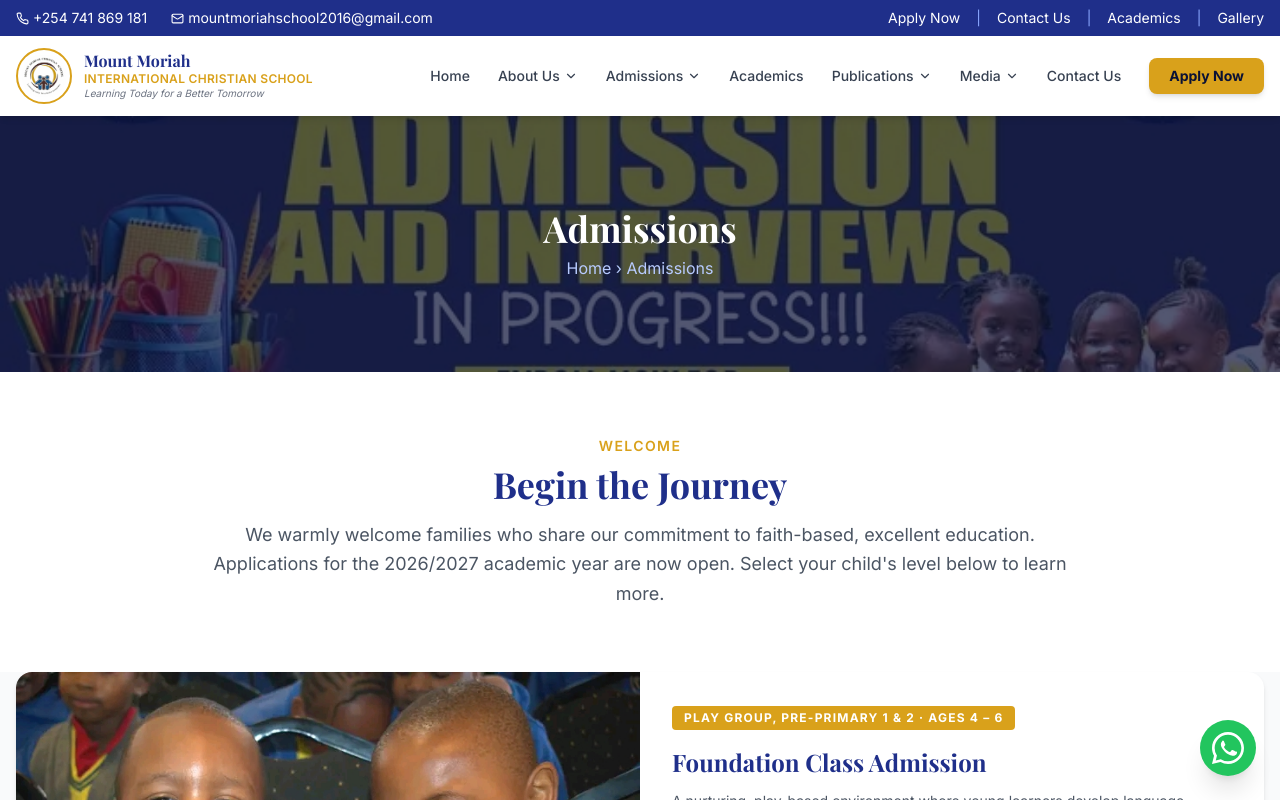
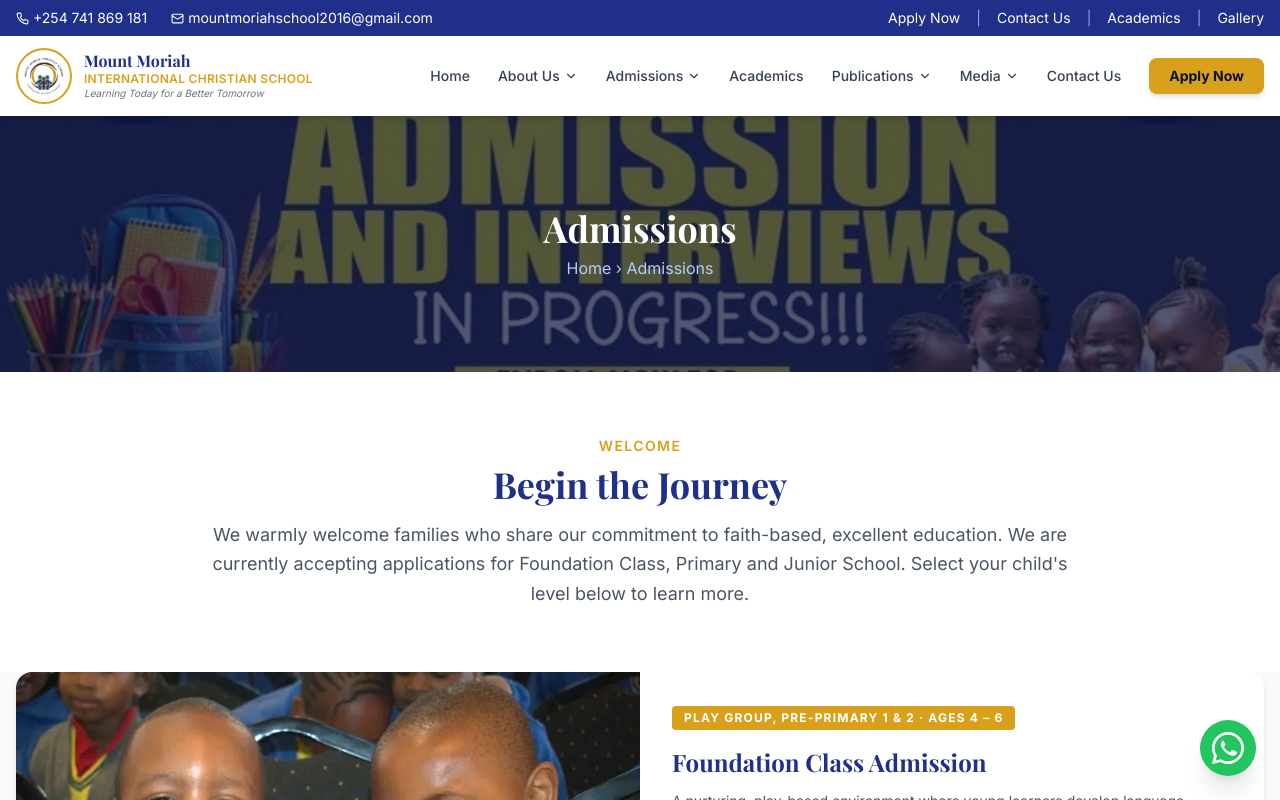
Before and after one commit to Kyle-Poppy/mt.moriahschool, a React (Vite) app: page /admissions in a window 1280 px wide. Shown: the top 800 px of the page. Built offline with nearby package versions, Linux system fonts and the light colour scheme.

Commit message:
added SEO

```diff
--- a/src/pages/Admissions.tsx
+++ b/src/pages/Admissions.tsx
@@ -1,5 +1,6 @@
 import { Link } from 'react-router-dom'
 import { CheckCircle, FileText, Calendar, Phone } from 'lucide-react'
+import { Helmet } from 'react-helmet-async'
 
 const levels = [
   {
@@ -41,6 +42,14 @@ const steps = [
 export default function Admissions() {
   return (
     <>
+    <Helmet>
+  <title>Admissions | Mount Moriah International Christian School</title>
+
+  <meta
+    name="description"
+    content="Admissions are open for Early Childhood, Primary and Junior Secondary. Learn about requirements, procedures and enrollment."
+  />
+</Helmet>
       <div className="relative h-64 bg-primary-500 flex items-center justify-center text-center"
         style={{
   backgroundImage: "url('/images/admission/admissions-banner.jpeg')",
@@ -60,7 +69,7 @@ export default function Admissions() {
           <p className="text-secondary-500 font-semibold text-sm tracking-widest uppercase mb-2">Welcome</p>
           <h2 className="font-heading text-3xl md:text-4xl font-bold text-primary-500 mb-4">Begin the Journey</h2>
           <p className="text-gray-600 text-lg leading-relaxed">
-            We warmly welcome families who share our commitment to faith-based, excellent education. Applications for the 2026/2027 academic year are now open. Select your child's level below to learn more.
+            We warmly welcome families who share our commitment to faith-based, excellent education. We are currently accepting applications for Foundation Class, Primary and Junior School. Select your child's level below to learn more.
           </p>
         </div>
       </section>
```
